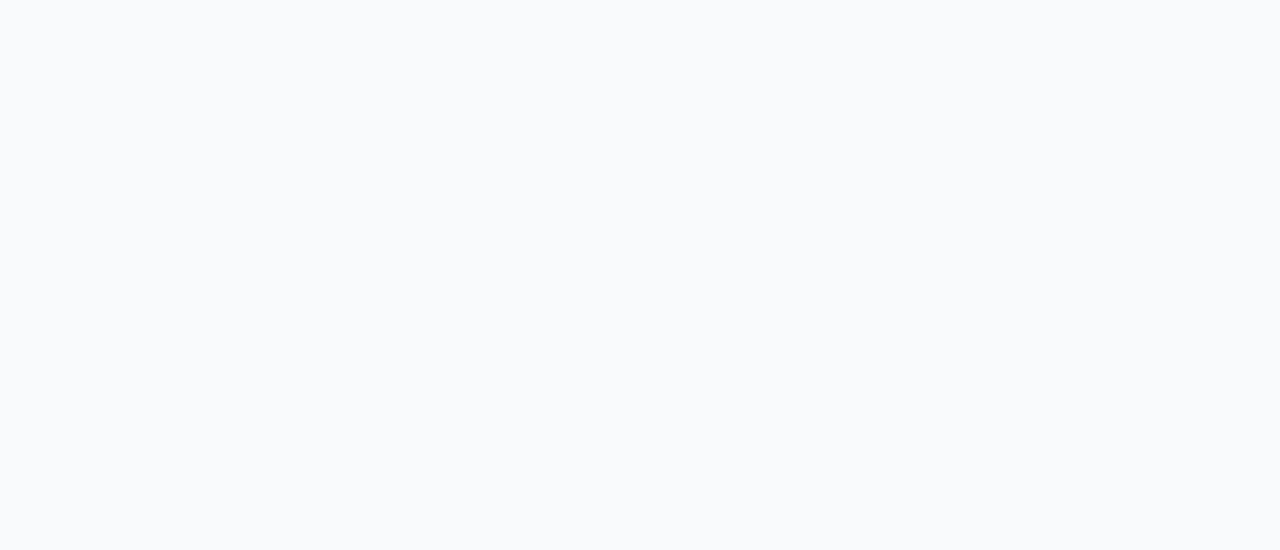
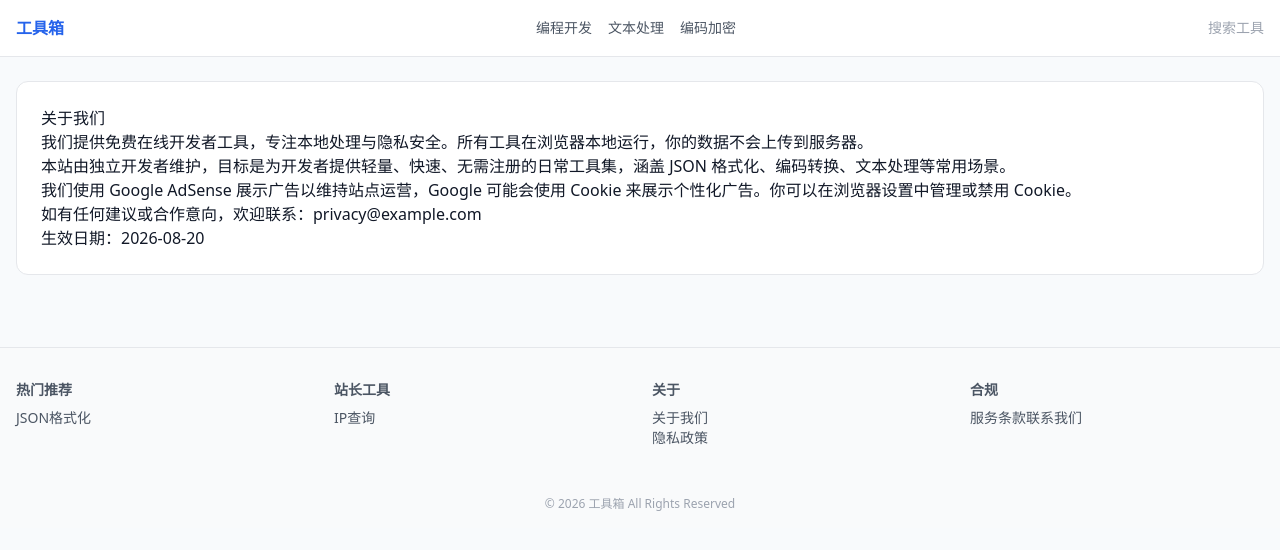
Before and after one commit to wenan-eng/codetool, a Next.js app: page /about in a window 1280 px wide. Before the commit this address had no page. Shown: the top 550 px of the page. Built offline with nearby package versions, Linux system fonts and the light colour scheme.

Commit message:
feat: add compliance pages for AdSense review

```diff
--- /dev/null
+++ b/app/about/page.tsx
@@ -0,0 +1,2 @@
+export const metadata={title:"关于我们"}
+export default function Page(){ return <article className="bg-white rounded-xl border p-6 prose prose-sm max-w-none"><h1>关于我们</h1><p>我们提供免费在线开发者工具，专注本地处理与隐私安全。所有工具在浏览器本地运行，你的数据不会上传到服务器。</p><p>本站由独立开发者维护，目标是为开发者提供轻量、快速、无需注册的日常工具集，涵盖 JSON 格式化、编码转换、文本处理等常用场景。</p><p>我们使用 Google AdSense 展示广告以维持站点运营，Google 可能会使用 Cookie 来展示个性化广告。你可以在浏览器设置中管理或禁用 Cookie。</p><p>如有任何建议或合作意向，欢迎联系：privacy@example.com</p><p>生效日期：2026-08-20</p></article>}
--- /dev/null
+++ b/app/contact/page.tsx
@@ -0,0 +1,2 @@
+export const metadata={title:"联系我们"}
+export default function Page(){ return <article className="bg-white rounded-xl border p-6 prose prose-sm max-w-none"><h1>联系我们</h1><p>如有问题、建议或商务合作，欢迎通过以下方式联系我们，我们会尽快回复。</p><p>邮箱：<a href="mailto:privacy@example.com">privacy@example.com</a></p><form className="not-prose mt-4 grid gap-3 max-w-md"><input placeholder="你的姓名" className="border rounded px-3 py-2 text-sm"/><input placeholder="你的邮箱" className="border rounded px-3 py-2 text-sm"/><textarea placeholder="留言内容" rows={4} className="border rounded px-3 py-2 text-sm"></textarea><button type="button" className="bg-gray-900 text-white text-sm rounded px-4 py-2">发送（演示占位）</button></form><p className="mt-4">隐私说明：所有工具在浏览器本地运行，不上传、不存储你的数据。我们使用 Google AdSense 展示广告，Google 可能会使用 Cookie。你可以在浏览器中管理 Cookie 偏好。</p><p>生效日期：2026-08-20</p></article>}
--- /dev/null
+++ b/app/privacy/page.tsx
@@ -0,0 +1,2 @@
+export const metadata={title:"隐私政策"}
+export default function Page(){ return <article className="bg-white rounded-xl border p-6 prose prose-sm max-w-none"><h1>隐私政策</h1><p>所有工具在浏览器本地运行，不上传、不存储你的 JSON 数据。我们使用 Google AdSense 展示广告，Google 可能会使用 Cookie。联系：privacy@example.com</p><p>生效日期：2026-08-20</p></article>}
--- /dev/null
+++ b/app/terms/page.tsx
@@ -0,0 +1,2 @@
+export const metadata={title:"服务条款"}
+export default function Page(){ return <article className="bg-white rounded-xl border p-6 prose prose-sm max-w-none"><h1>服务条款</h1><p>欢迎使用本站提供的在线工具服务。使用本站即表示你已阅读并同意以下条款。</p><p>1. 服务内容：本站提供免费在线工具，所有工具在浏览器本地运行，不保证 100% 可用性，亦不存储用户数据。</p><p>2. 用户行为：请勿滥用服务、尝试攻击或干扰站点正常运行。</p><p>3. 免责声明：工具结果仅供参考，因使用本站服务产生的任何直接或间接损失，本站不承担责任。</p><p>4. 广告与 Cookie：我们使用 Google AdSense 展示广告，Google 可能会使用 Cookie 来提供和衡量广告效果。你可以通过浏览器设置或访问 Google 广告设置来管理 Cookie。</p><p>5. 联系方式：如对本条款有疑问，请联系 privacy@example.com。</p><p>生效日期：2026-08-20</p></article>}
```
